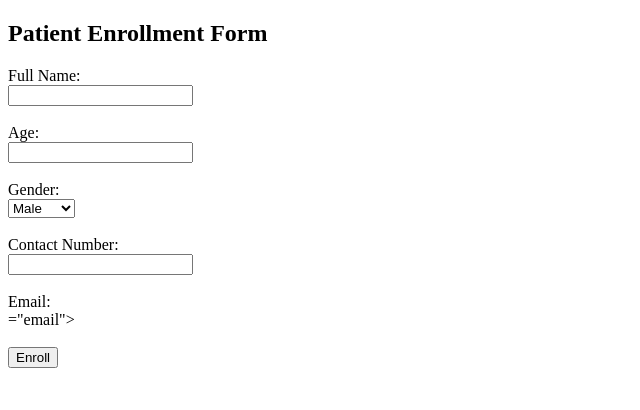
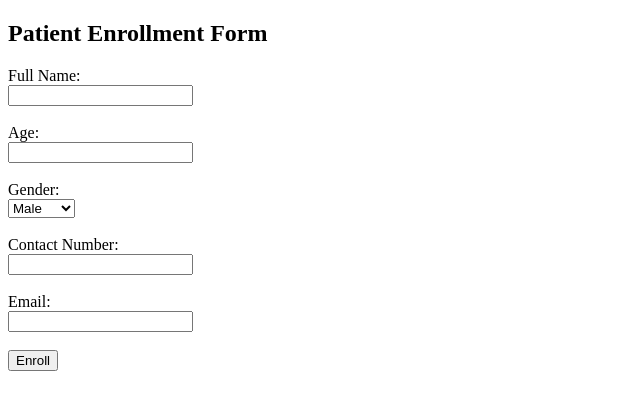
Before and after one commit to nmsridhar12/PatientEnrollment, a plain HTML site: page index.html in a window 1280 px wide. Shown: the whole page, without its empty margins (0-640 px from the left). Drawn offline with Linux system fonts and the light colour scheme.

Commit message:
Update index.html

```diff
--- a/index.html
+++ b/index.html
@@ -24,7 +24,7 @@
     <input type="tel" id="contact" name="contact"><br><br>
 
     <label for="email">Email:</label><br>
-   ="email"><br><br>
+    <input type="mail" id="email" name="email"><br><br>
 
     <input type="submit" value="Enroll">
   </form>
```
